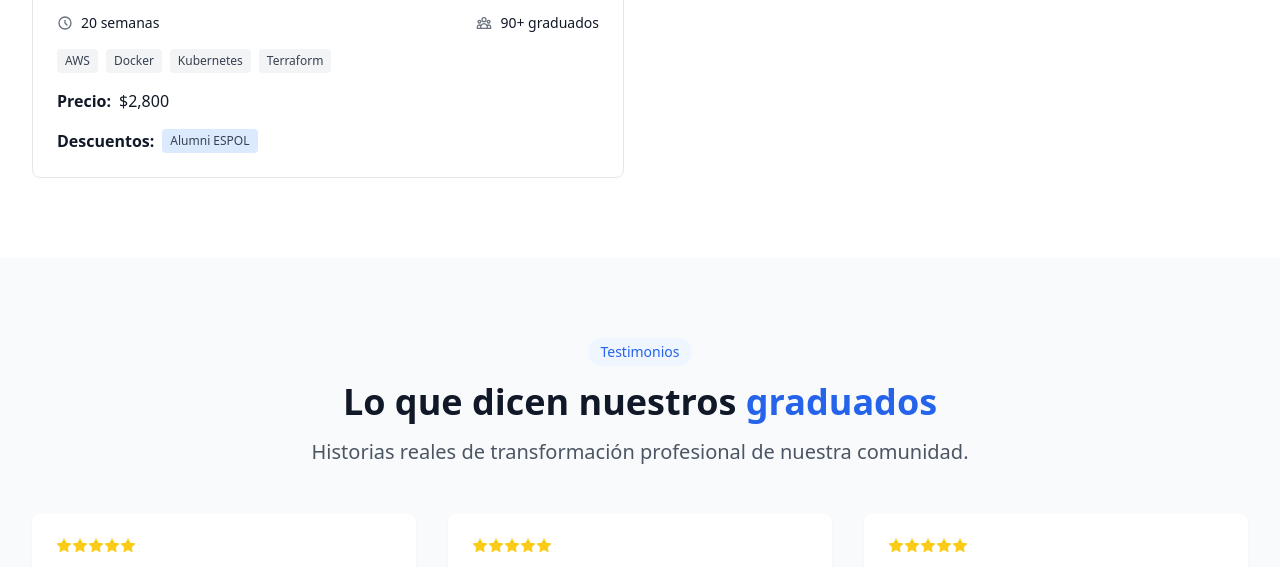
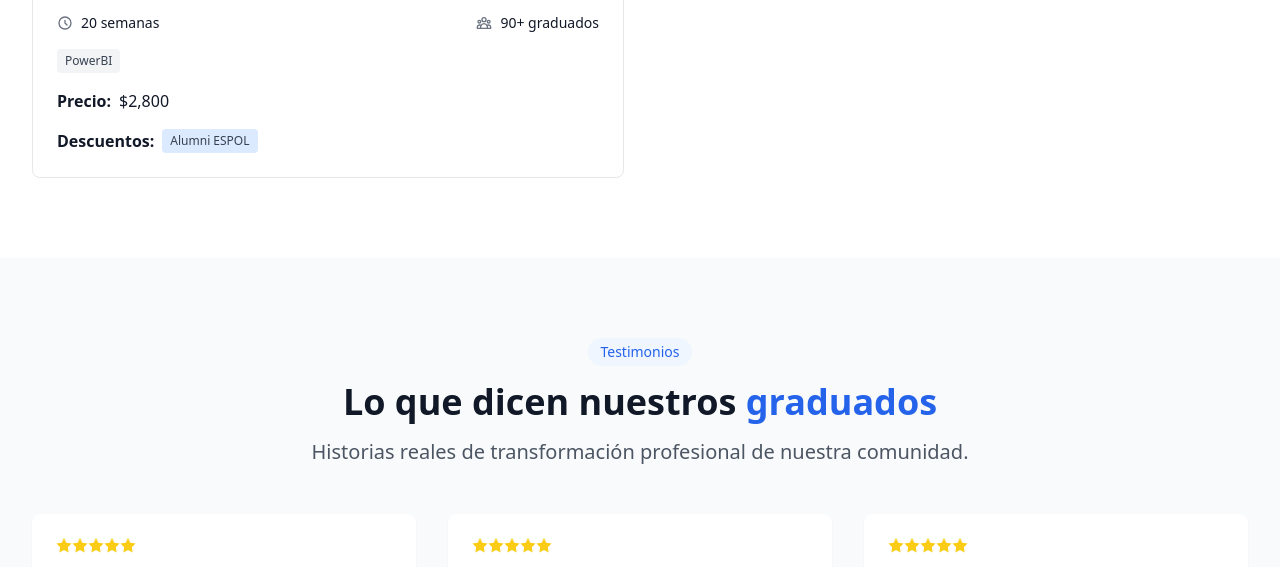
Before and after one commit to LockHurb/landing, a website built with Vite: page index.html in a window 1280 px wide. Shown: the part 1636-2203 px from the top of the page. Built offline with nearby package versions, Linux system fonts and the light colour scheme; some packages are replaced by stand-ins of ours; no server answers; files whose address does not match are found by name.

Commit message:
cambios en un programa

```diff
--- a/index.html
+++ b/index.html
@@ -259,10 +259,7 @@
                         </div>
 
                         <div class="flex flex-wrap gap-2">
-                            <span class="bg-gray-100 text-gray-700 px-2 py-1 rounded text-xs">AWS</span>
-                            <span class="bg-gray-100 text-gray-700 px-2 py-1 rounded text-xs">Docker</span>
-                            <span class="bg-gray-100 text-gray-700 px-2 py-1 rounded text-xs">Kubernetes</span>
-                            <span class="bg-gray-100 text-gray-700 px-2 py-1 rounded text-xs">Terraform</span>
+                            <span class="bg-gray-100 text-gray-700 px-2 py-1 rounded text-xs">PowerBI</span>
                         </div>
                         <div class="flex flex-wrap gap-2">
                             <span class="text-black-500 font-bold text-s">Precio: </span>
```
